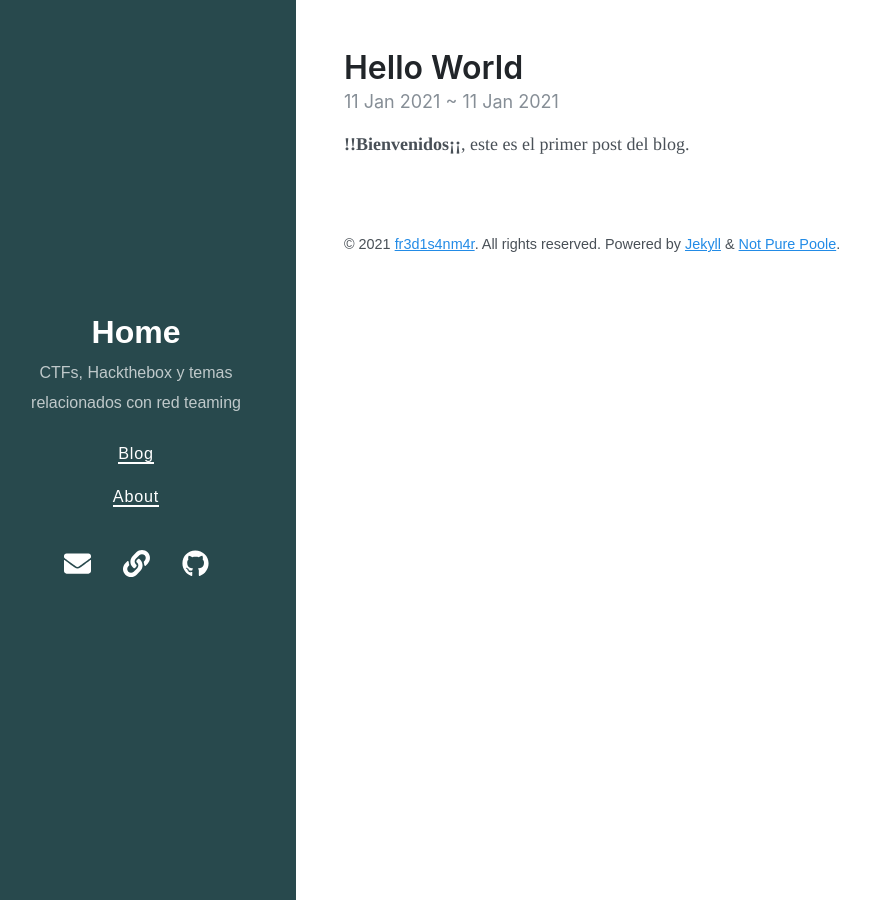
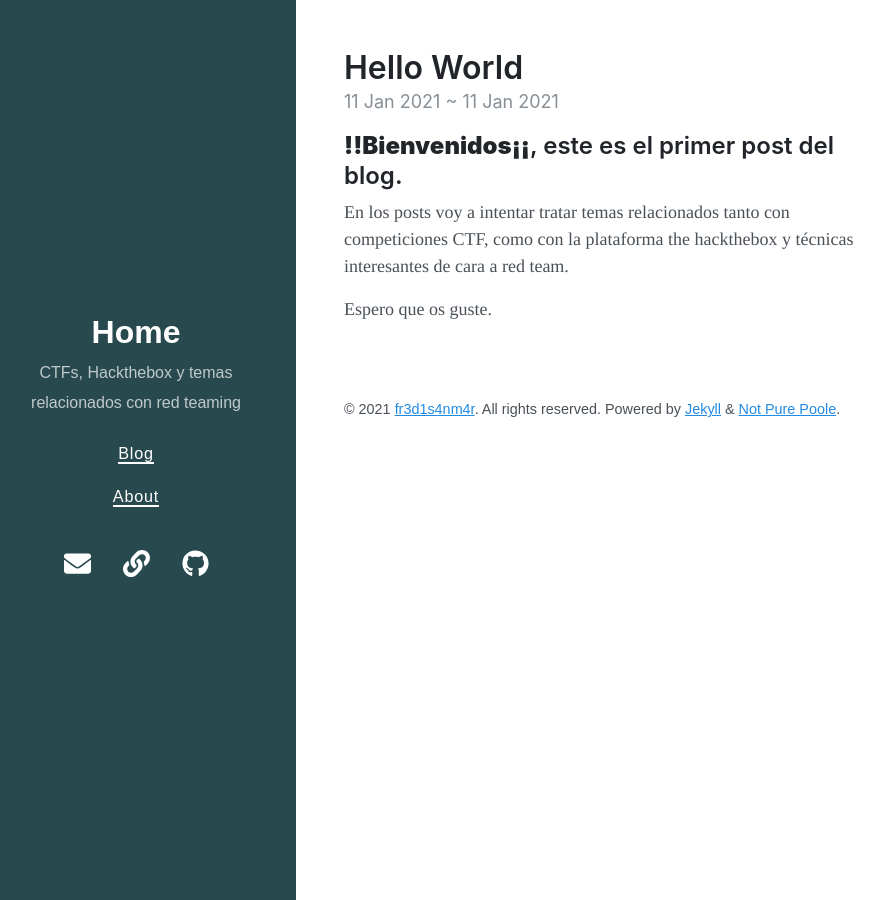
Before and after one commit to fredisanmar/fredisanmar.github.io, a Jekyll site: the page built from _posts/2021-01-11-hello-world.md, in a window 1280 px wide. Shown: the whole page, without its empty margins (24-908 px from the left). Built offline with Jekyll 4.4.1, drawn with Linux system fonts in a browser that asks for light colours; nearby versions of some CDN libraries.

Commit message:
primer post final

```diff
--- a/_posts/2021-01-11-hello-world.md
+++ b/_posts/2021-01-11-hello-world.md
@@ -7,3 +7,7 @@ tags: [firstpost, presentacion]
 toc:  false
 ---
 **!!Bienvenidos¡¡**, este es el primer post del blog.
+---
+En los posts voy a intentar tratar temas relacionados tanto con competiciones CTF, como con la plataforma the hackthebox y técnicas interesantes de cara a red team.
+
+Espero que os guste.
```
